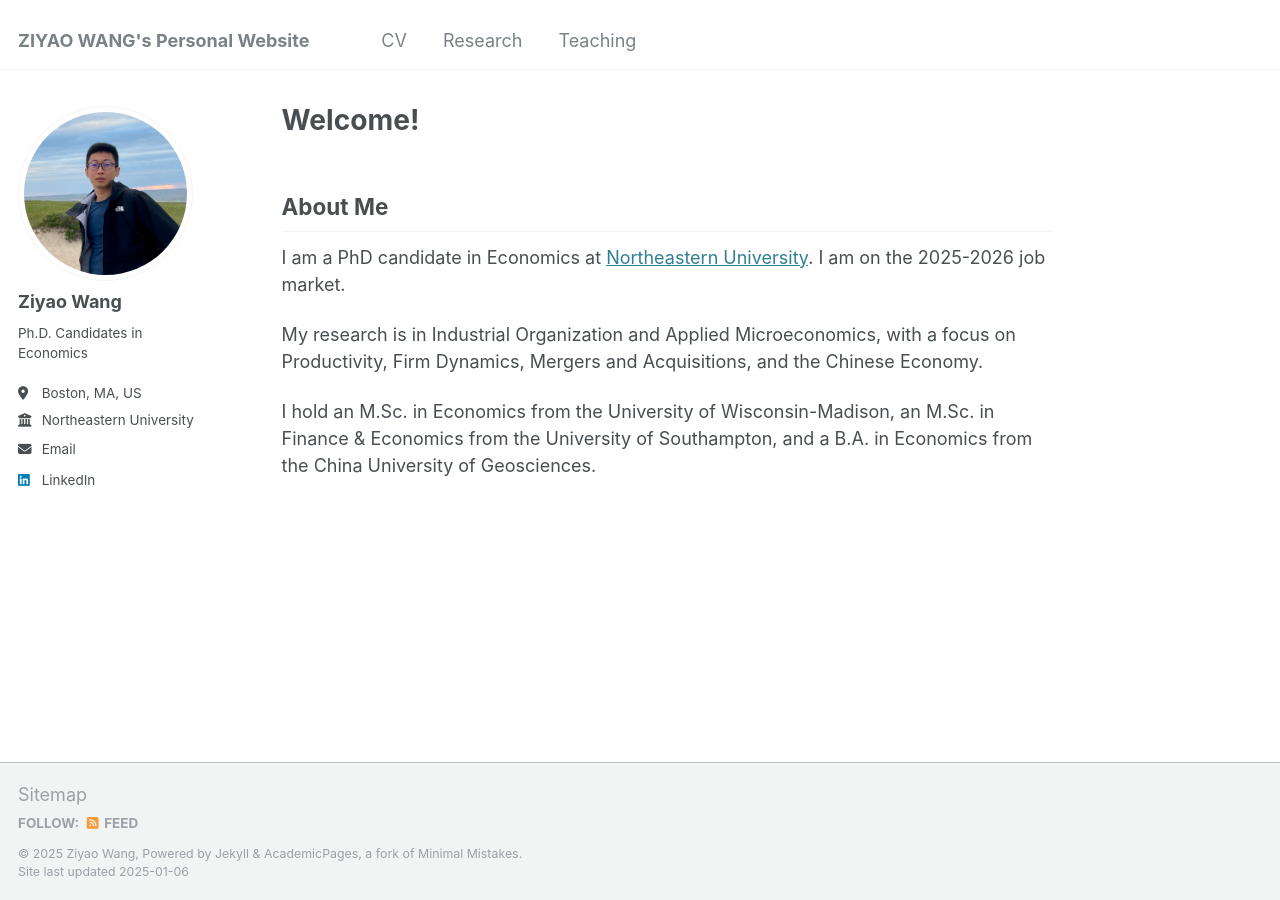
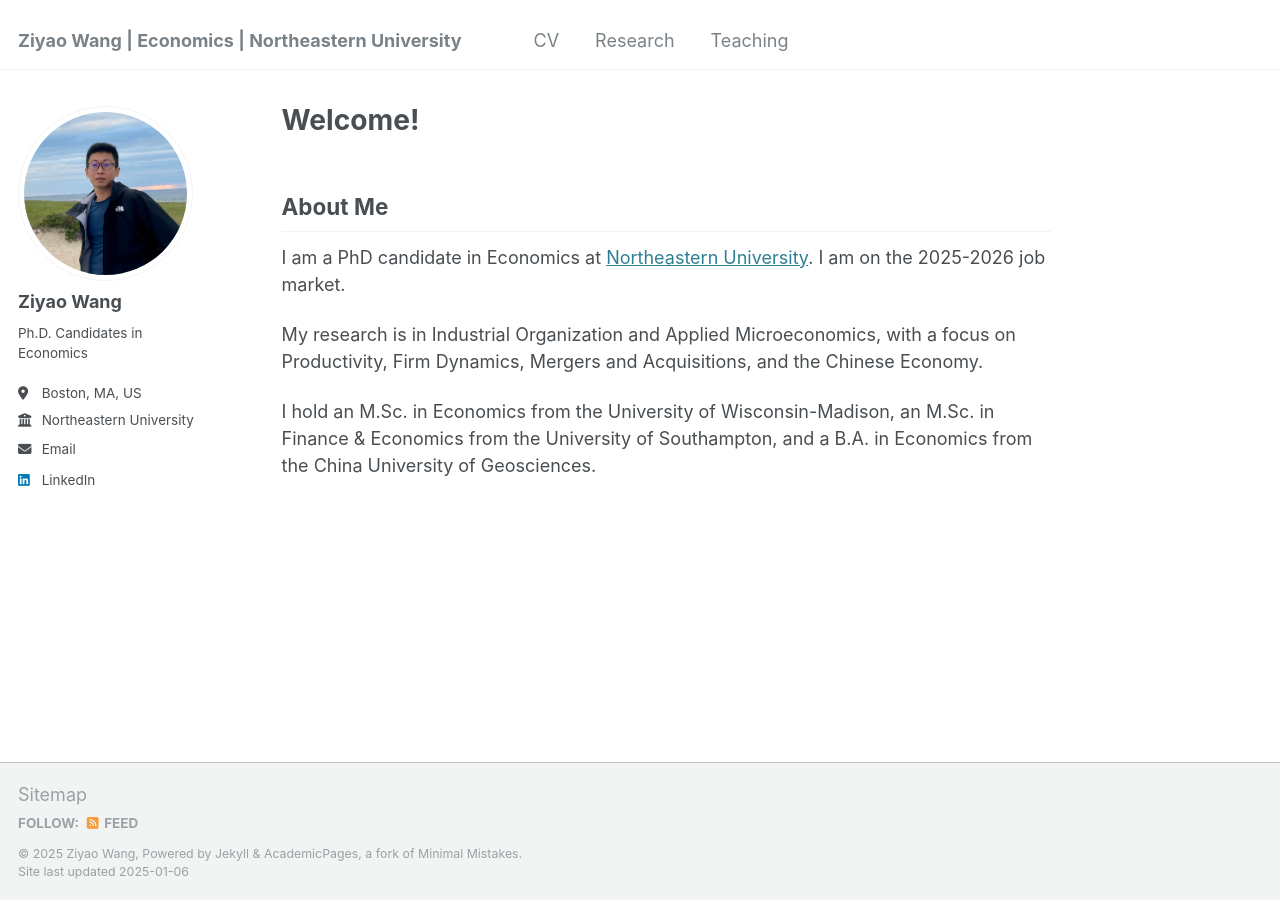
Before and after one commit to ziyaowangecon/ziyaowangecon.github.io, a Jekyll site: the page built from _pages/about.md, in a window 1280 px wide. Built offline with Jekyll 4.4.1, drawn with Linux system fonts in a browser that asks for light colours.

Commit message:
Update _config.yml

```diff
--- a/_config.yml
+++ b/_config.yml
@@ -9,7 +9,7 @@
 
 # Basic Site Settings
 locale                   : "en-US"
-title                    : "ZIYAO WANG's Personal Website"
+title                    : "Ziyao Wang | Economics | Northeastern University"
 title_separator          : "-"
 name                     : &name "Ziyao Wang"
 description              : &description "Ziyao Wang | Ph.D. in Economics at Northeastern University"
```
